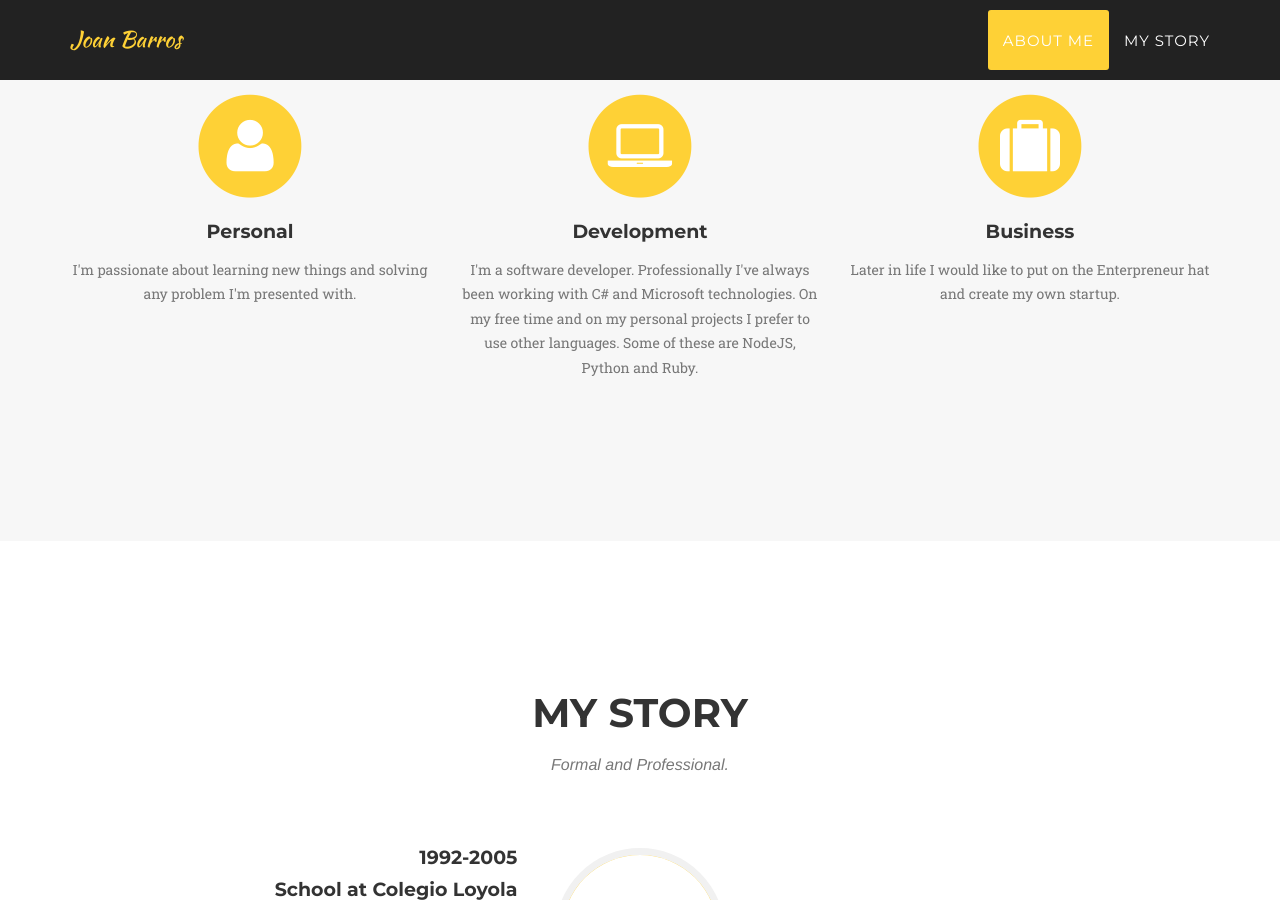
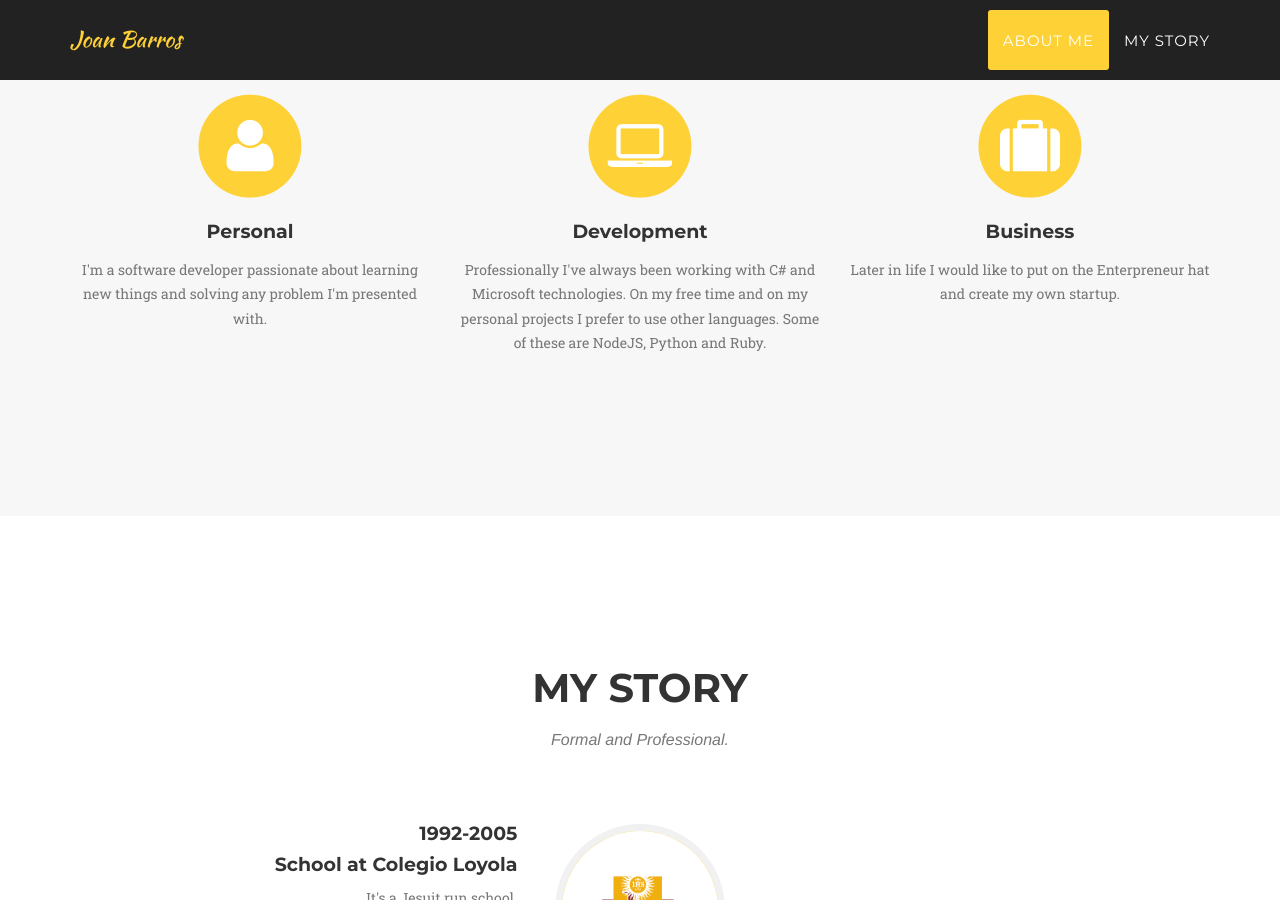
Before and after one commit to joanbarros/joanbarros.github.io, a Jekyll site: the page built from index.html, in a window 1280 px wide and 900 px high, scrolled down 1556 px. Built offline with Jekyll 4.4.1, drawn with Linux system fonts in a browser that asks for light colours; some web fonts are replaced.

Commit message:
formatting text

```diff
--- a/_includes/me.html
+++ b/_includes/me.html
@@ -37,7 +37,7 @@
                             <i class="fa fa-user fa-stack-1x fa-inverse"></i>
                         </span>
                         <h4 class="service-heading">Personal</h4>
-                        <p class="text-muted">I'm passionate about learning new things and solving any problem I'm presented with.</p>
+                        <p class="text-muted">I'm a software developer passionate about learning new things and solving any problem I'm presented with.</p>
                     </div>
                     <div class="col-md-4">
                         <span class="fa-stack fa-4x">
@@ -45,7 +45,7 @@
                             <i class="fa fa-laptop fa-stack-1x fa-inverse"></i>
                         </span>
                 <h4 class="service-heading">Development</h4>
-                        <p class="text-muted">I'm a software developer. Professionally I've always been working with C# and Microsoft technologies. On my free time and on my personal projects I prefer to use other languages. Some of these are NodeJS, Python and Ruby.</p>
+                        <p class="text-muted">Professionally I've always been working with C# and Microsoft technologies. On my free time and on my personal projects I prefer to use other languages. Some of these are NodeJS, Python and Ruby.</p>
                     </div>
                     <div class="col-md-4">
                         <span class="fa-stack fa-4x">
```
